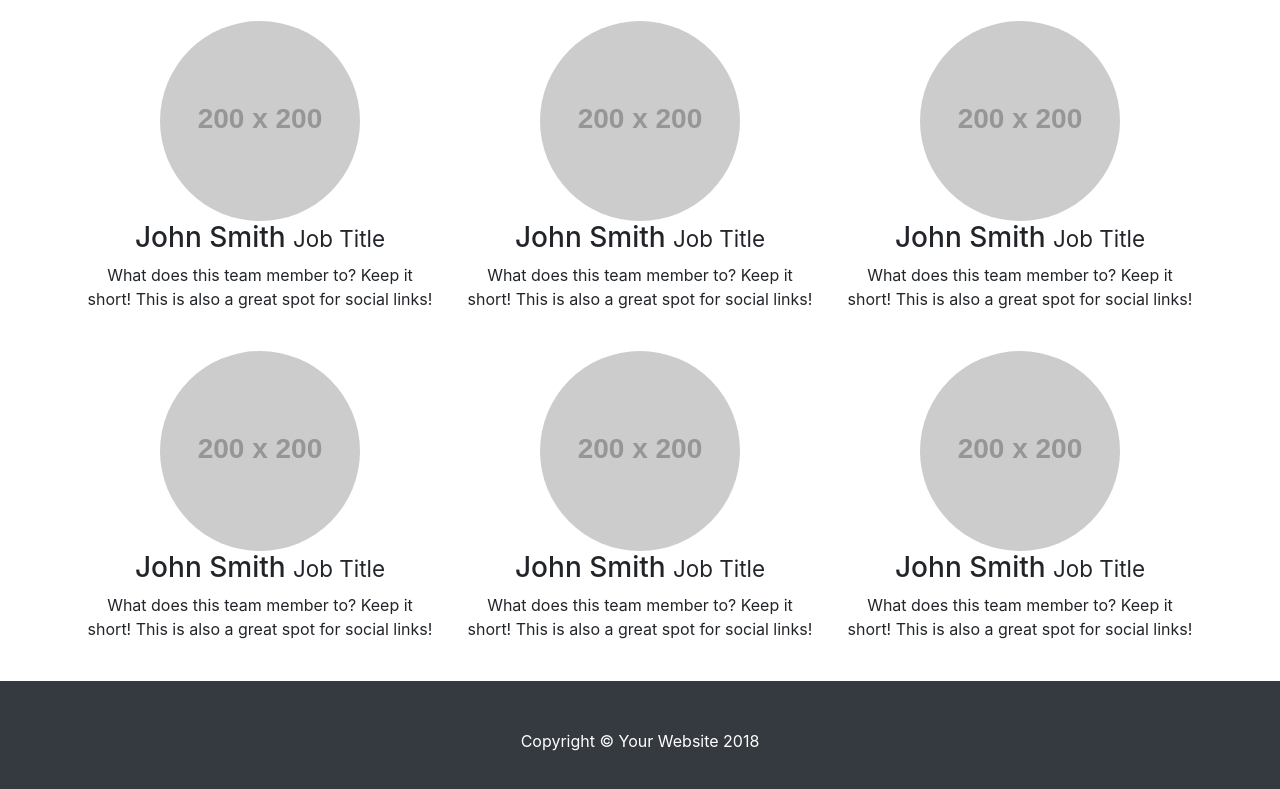
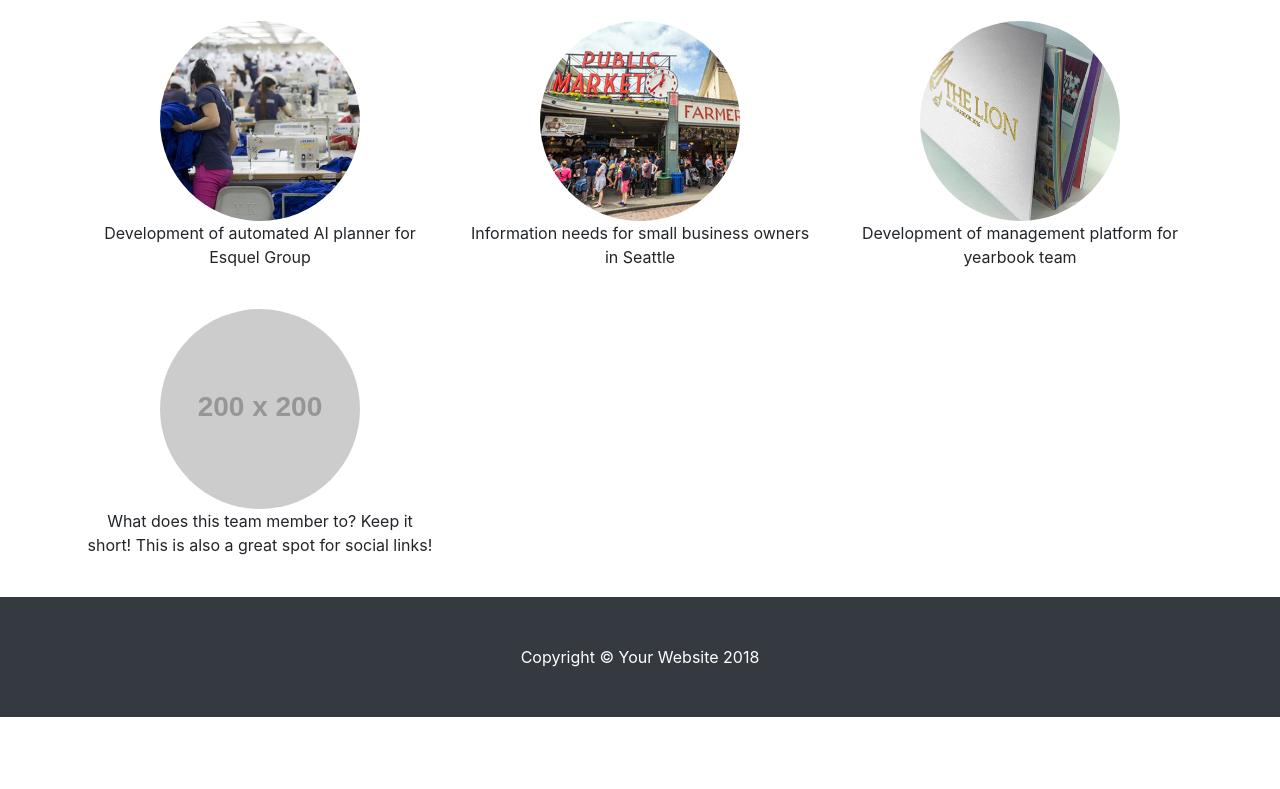
Before and after one commit to lawrence-zheng/personal-portfolio, a website: page index.html in a window 1280 px wide. Shown: the part 257-1046 px from the top of the page. After the commit the page ends 974 px from the top, so only its background shows below. Drawn offline with Linux system fonts and the light colour scheme; placeholder pictures from the web are drawn by us.

Commit message:
Replaced images

```diff
--- a/css/style.css
+++ b/css/style.css
@@ -8,6 +8,15 @@ body {
   padding-top: 54px;
 }
 
+.rounded-circle {
+	height: 200px;
+	width: 200px;
+}
+
+/*.project-description {
+	max-width: 200px;
+}
+*/
 @media (min-width: 992px) {
   body {
     padding-top: 56px;
--- a/index.html
+++ b/index.html
@@ -62,46 +62,20 @@
           <h2 class="my-4">Projects</h2>
         </div>
         <div class="col-lg-4 col-sm-6 text-center mb-4">
-          <img class="rounded-circle img-fluid d-block mx-auto" src="http://placehold.it/200x200" alt="">
-          <h3>John Smith
-            <small>Job Title</small>
-          </h3>
-          <p>What does this team member to? Keep it short! This is also a great spot for social links!</p>
+          <img class="rounded-circle img-fluid d-block mx-auto" src="img/esquel.jpg" alt="">
+          <p class = "project-description">Development of automated AI planner for Esquel Group</p>
+        </div>
+        <div class="col-lg-4 col-sm-6 text-center mb-4">
+          <img class="rounded-circle img-fluid d-block mx-auto" src="img/seattle.jpg" alt="">
+          <p class = "project-description">Information needs for small business owners in Seattle</p>
+        </div>
+        <div class="col-lg-4 col-sm-6 text-center mb-4">
+          <img class="rounded-circle img-fluid d-block mx-auto" src="img/yearbook.jpg" alt="">
+          <p class = "project-description">Development of management platform for yearbook team</p>
         </div>
         <div class="col-lg-4 col-sm-6 text-center mb-4">
           <img class="rounded-circle img-fluid d-block mx-auto" src="http://placehold.it/200x200" alt="">
-          <h3>John Smith
-            <small>Job Title</small>
-          </h3>
-          <p>What does this team member to? Keep it short! This is also a great spot for social links!</p>
-        </div>
-        <div class="col-lg-4 col-sm-6 text-center mb-4">
-          <img class="rounded-circle img-fluid d-block mx-auto" src="http://placehold.it/200x200" alt="">
-          <h3>John Smith
-            <small>Job Title</small>
-          </h3>
-          <p>What does this team member to? Keep it short! This is also a great spot for social links!</p>
-        </div>
-        <div class="col-lg-4 col-sm-6 text-center mb-4">
-          <img class="rounded-circle img-fluid d-block mx-auto" src="http://placehold.it/200x200" alt="">
-          <h3>John Smith
-            <small>Job Title</small>
-          </h3>
-          <p>What does this team member to? Keep it short! This is also a great spot for social links!</p>
-        </div>
-        <div class="col-lg-4 col-sm-6 text-center mb-4">
-          <img class="rounded-circle img-fluid d-block mx-auto" src="http://placehold.it/200x200" alt="">
-          <h3>John Smith
-            <small>Job Title</small>
-          </h3>
-          <p>What does this team member to? Keep it short! This is also a great spot for social links!</p>
-        </div>
-        <div class="col-lg-4 col-sm-6 text-center mb-4">
-          <img class="rounded-circle img-fluid d-block mx-auto" src="http://placehold.it/200x200" alt="">
-          <h3>John Smith
-            <small>Job Title</small>
-          </h3>
-          <p>What does this team member to? Keep it short! This is also a great spot for social links!</p>
+          <p class = "project-description">What does this team member to? Keep it short! This is also a great spot for social links!</p>
         </div>
       </div>
 
```
Also changed, not shown: img/esquel.jpg (added), img/seattle.jpg (added), img/yearbook.jpg (added).
